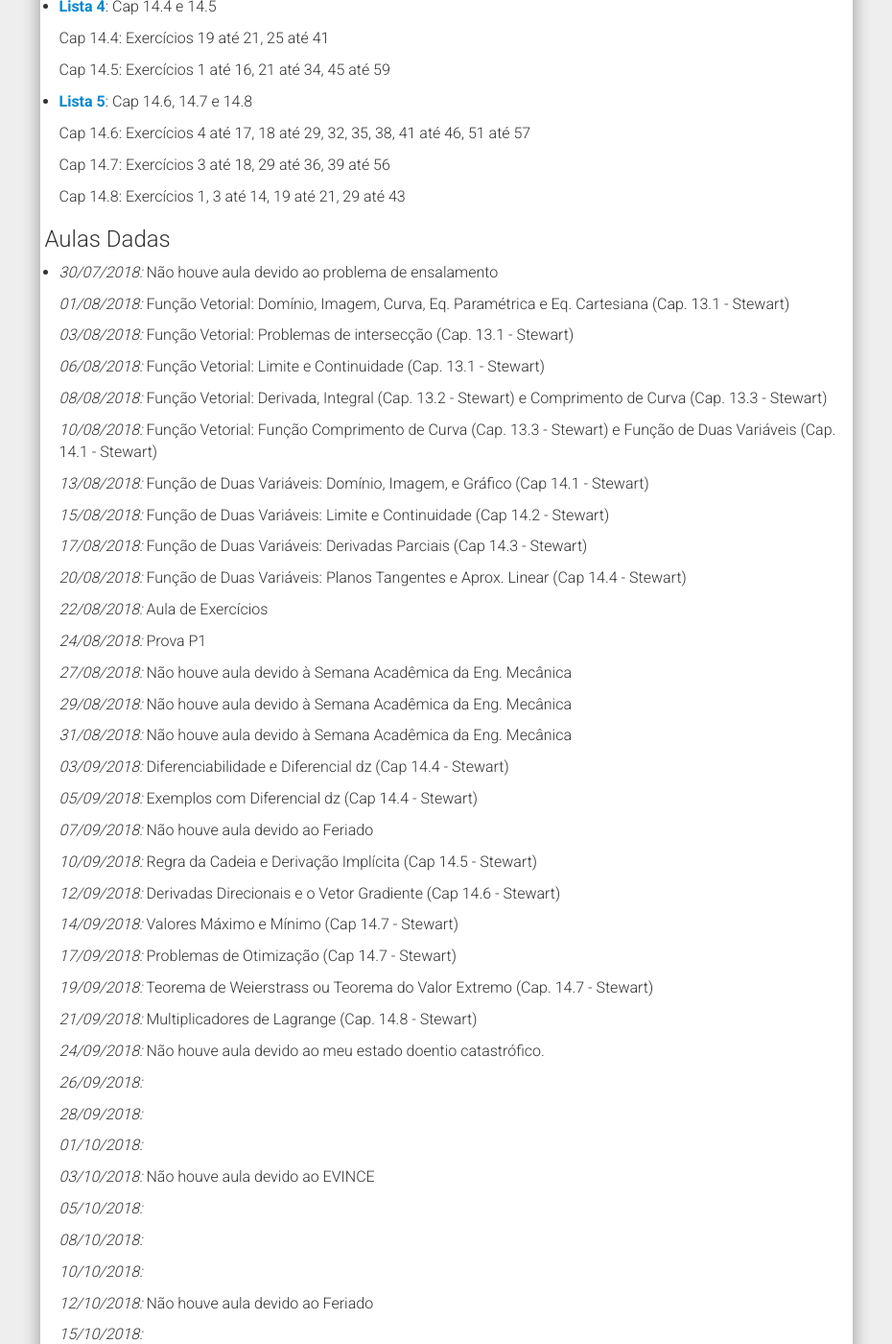
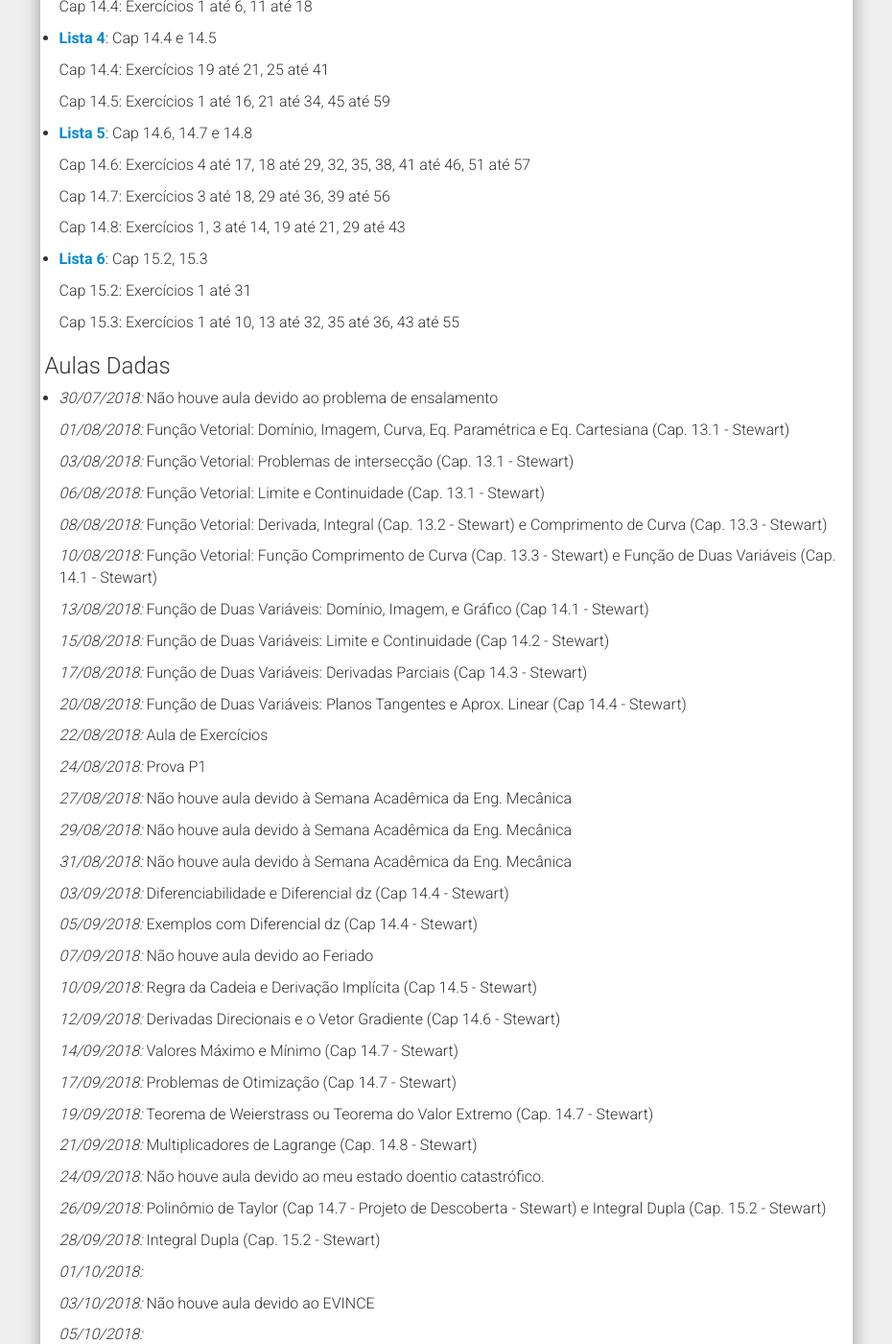
Before and after one commit to chunggnuhc/chunggnuhc.github.io, a Jekyll site: the page built from CMA211AD-Calc2-2sem2018.md, in a window 1280 px wide and 1400 px high, scrolled down 1721 px. Shown: the whole window at 96% size, without its empty margins (321-1251 px from the left). Built offline with Jekyll 4.4.1, drawn with Linux system fonts in a browser that asks for light colours; nearby versions of some CDN libraries; some of the changed text lies outside the part shown.

Commit message:
Update CMA211-AD - cronog, listaExerc, P2 e news

```diff
--- a/CMA211AD-Calc2-2sem2018.md
+++ b/CMA211AD-Calc2-2sem2018.md
@@ -4,6 +4,8 @@ title: CMA 211 Turma AD - Cálculo 2 - Eng. Mecânica Diurno
 permalink: /CMA211AD-Calc2-2sem2018/
 ---
 <h1><b><i>Importante!</i></b></h1>
+- Postado em 29/09/2018: (i) Data da prova P2 alterada de <strike>10/10<\strike> para 08/10, (ii) Lista 6 disponibilizada.
+
 - Postado em 16/09/2018: Lista 5 disponibilizada.
 
 - Postado em 16/09/2018: (i) Vista da prova P1 será dia 17/09/2018, após a aula. (ii) Lista 4 disponibilizada.
@@ -37,7 +39,7 @@ permalink: /CMA211AD-Calc2-2sem2018/
 
 - Prova 1: <strike>31/08</strike> 24/08 (Lista 1 até Lista 3)
 
-  Prova 2: 10/10
+  Prova 2: <strike>10/10</strike> 08/10
 
   Prova 3: 23/11
 
@@ -96,6 +98,12 @@ permalink: /CMA211AD-Calc2-2sem2018/
 
   Cap 14.8: Exercícios 1, 3 até 14, 19 até 21, 29 até 43
 
+- [Lista 6](/disciplinas2sem2018/ListaExerc05 - CMA211AD.pdf): Cap 15.2, 15.3
+
+  Cap 15.2: Exercícios 1 até 31
+
+  Cap 15.3: Exercícios 1 até 10, 13 até 32, 35 até 36, 43 até 55
+
 
 <h3>Aulas Dadas</h3>
 
@@ -149,9 +157,9 @@ permalink: /CMA211AD-Calc2-2sem2018/
 
   _24/09/2018:_ Não houve aula devido ao meu estado doentio catastrófico.
 
-  _26/09/2018:_
+  _26/09/2018:_ Polinômio de Taylor (Cap 14.7 - Projeto de Descoberta - Stewart) e Integral Dupla (Cap. 15.2 - Stewart)
 
-  _28/09/2018:_
+  _28/09/2018:_ Integral Dupla (Cap. 15.2 - Stewart)
 
   _01/10/2018:_
 
```
